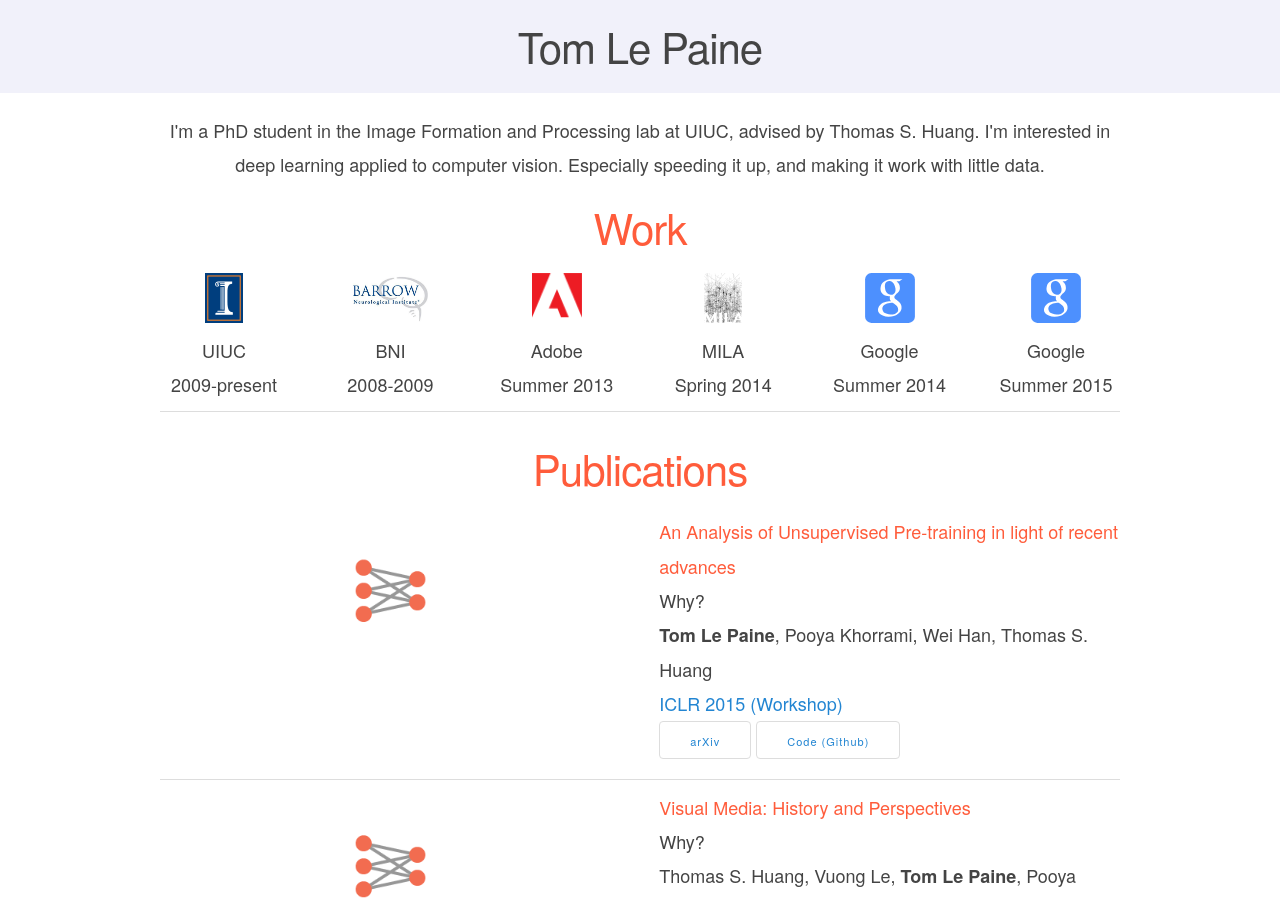
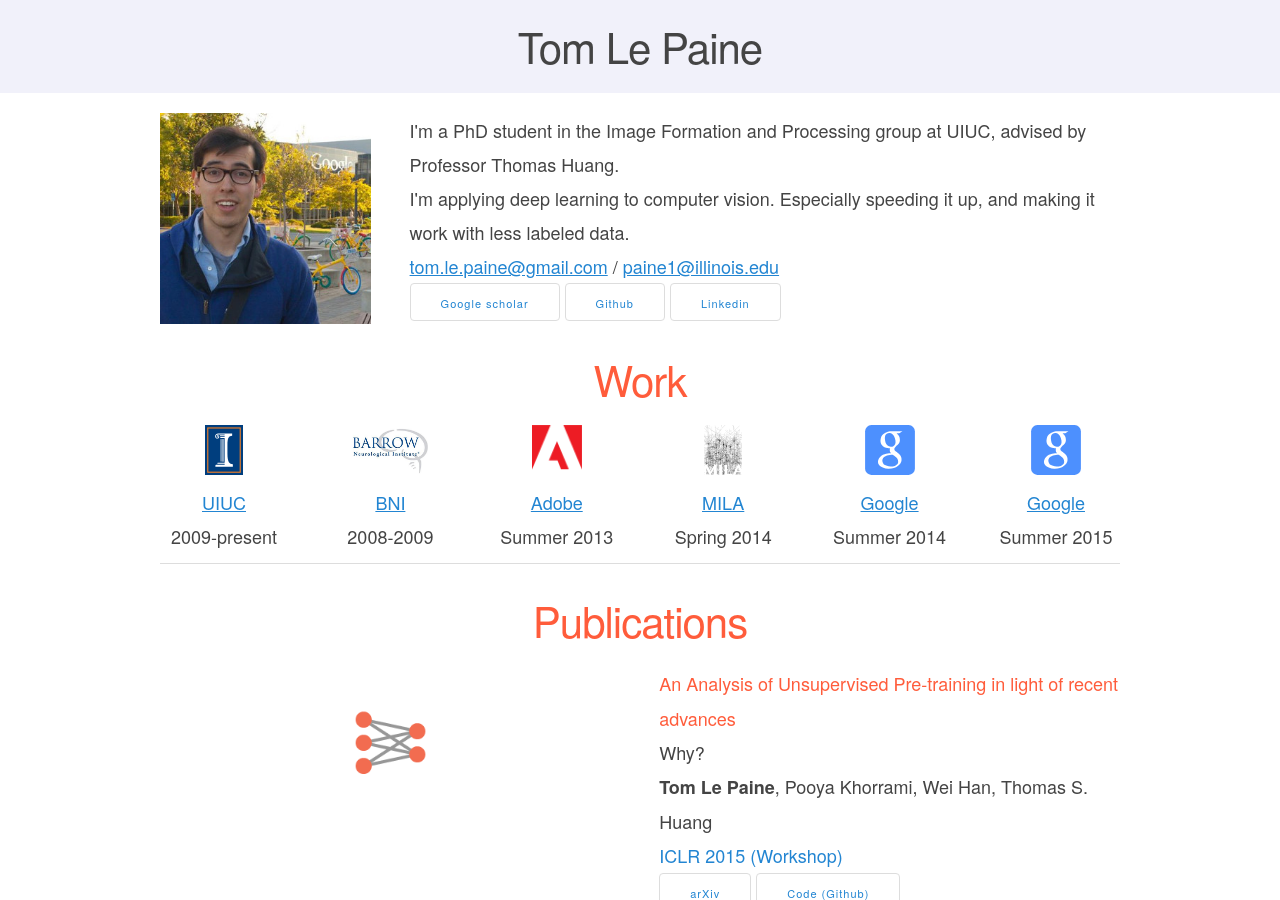
Before and after one commit to tomlepaine/tomlepaine.github.io, a Jekyll site: the page built from index.html, in a window 1280 px wide and 900 px high. Built offline with Jekyll 4.4.1, drawn with Linux system fonts in a browser that asks for light colours; some of the changed text lies outside the part shown.

Commit message:
Added a lot of stuff.

```diff
--- /dev/null
+++ b/_data/teaching.yml
@@ -0,0 +1,3 @@
+- name: "CS 543: Computer Vision"
+  time: Spring 2013
+  url: http://web.engr.illinois.edu/~slazebni/spring13/
--- a/_data/work.yml
+++ b/_data/work.yml
@@ -1,18 +1,24 @@
 - name: UIUC
   image: uiuc.svg
   time: 2009-present
+  url: http://illinois.edu/
 - name: BNI
   image: barrow.png
   time: 2008-2009
+  url: http://www.thebarrow.org/
 - name: Adobe
   image: adobe.png
   time: Summer 2013
+  url: http://www.adobe.com/
 - name: MILA
   image: mila.png
   time: Spring 2014
+  url: http://lisa.iro.umontreal.ca/mila/
 - name: Google
   image: google.svg
   time: Summer 2014
+  url: http://www.google.com
 - name: Google
   image: google.svg
   time: Summer 2015
+  url: http://www.google.com
--- a/_includes/about.html
+++ b/_includes/about.html
@@ -1,7 +1,21 @@
 <div class="section">
   <div class="container">
-    I'm a PhD student in the Image Formation and Processing lab at UIUC, advised by Thomas S. Huang.
+    <div class="row">
+      <div class="three columns">
+        <img class="u-max-full-width" src="{{ "/assets/img/" | prepend: site.baseurl }}tom.jpg" alt="">
+      </div>
+      <div class="nine columns abstract">
+        <p>I'm a PhD student in the Image Formation and Processing group at UIUC, advised by Professor Thomas Huang.</p>
 
-    I'm interested in deep learning applied to computer vision. Especially speeding it up, and making it work with little data.
+        <p>I'm applying deep learning to computer vision. Especially speeding it up, and making it work with less labeled data.</p>
+        <div>
+          <a href="mailto:tom.le.paine@gmail.com">tom.le.paine@gmail.com</a> /
+          <a href="mailto:paine1@illinois.edu">paine1@illinois.edu</a>
+        </div>
+        <a class="button" href="https://scholar.google.com/citations?user=oFIvUSQAAAAJ&hl=en&oi=ao">Google scholar</a>
+        <a class="button" href="https://github.com/tomlepaine">Github</a>
+        <a class="button" href="https://www.linkedin.com/in/tomlepaine">Linkedin</a>
+      </div>
+    </div>
   </div>
 </div>
--- a/_includes/code.html
+++ b/_includes/code.html
@@ -4,7 +4,7 @@
     <div class="row">
 
       <div class="three columns">
-        <img class="img-responsive" src="{{ "/assets/img/code/" | prepend: site.baseurl }}anna.png" alt="">
+        <img class="u-max-full-width" src="{{ "/assets/img/code/" | prepend: site.baseurl }}anna.png" alt="">
       </div>
 
       <div class="nine columns abstract">
@@ -15,7 +15,7 @@
           input = layers.Input()
           conv1 = layers.conv1(input=input)
         </code></pre>
-        <a class="button" href="">Github</a>
+        <a class="button" href="https://github.com/ifp-uiuc/anna">Github</a>
       </div>
 
     </div>
--- a/_includes/teaching.html
+++ b/_includes/teaching.html
@@ -1,6 +1,12 @@
 <div class="section">
   <div class="container">
     <h2 class="orange">Teaching</h2>
-    hello
+    {% for teaching in site.data.teaching %}
+      <div class="row abstract">
+        <div class="blue">{{teaching.time}}</div>
+        I was a teaching assistant for <a href="{{teaching.url}}">{{teaching.name}}</a>
+      </div>
+    {% endfor %}
+    <hr>
   </div>
 </div>
--- a/_includes/work.html
+++ b/_includes/work.html
@@ -5,7 +5,7 @@
         {% for work in site.data.work %}
             <div class="two columns">
               <img class="img-responsive" src="{{ "/assets/img/work/" | prepend: site.baseurl }}{{ work.image }}" height=50 alt="">
-              <div>{{ work.name }}</div>
+              <div><a href="{{ work.url }}">{{ work.name }}</a></div>
               <div>{{ work.time }}</div>
             </div>
         {% endfor %}
```
Also changed, not shown: assets/img/tom.jpg (added).
